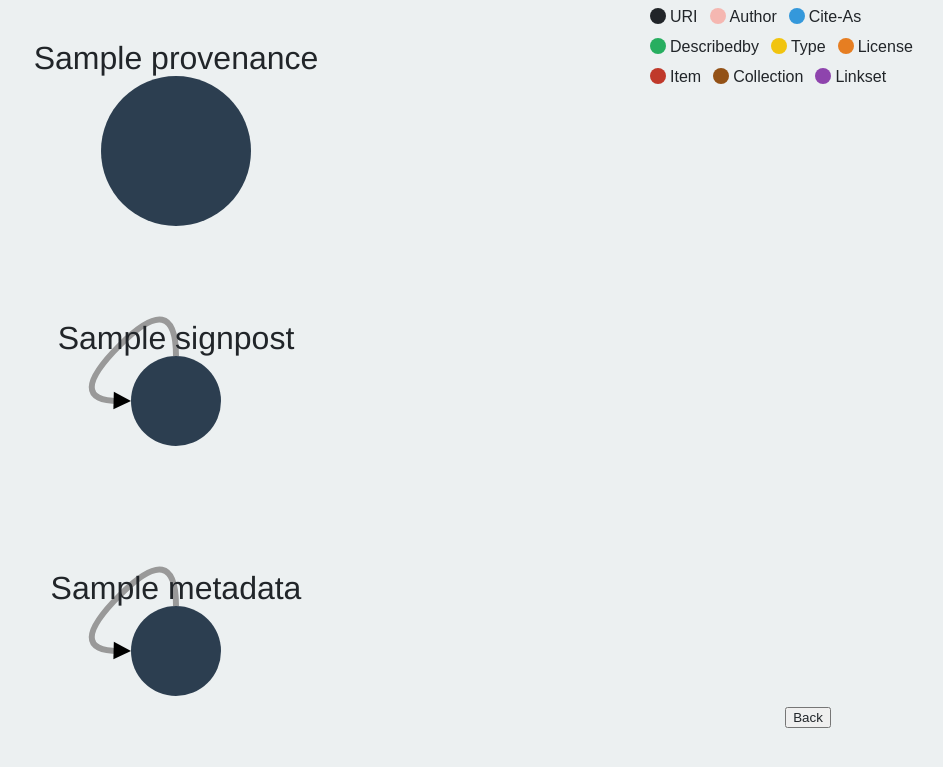
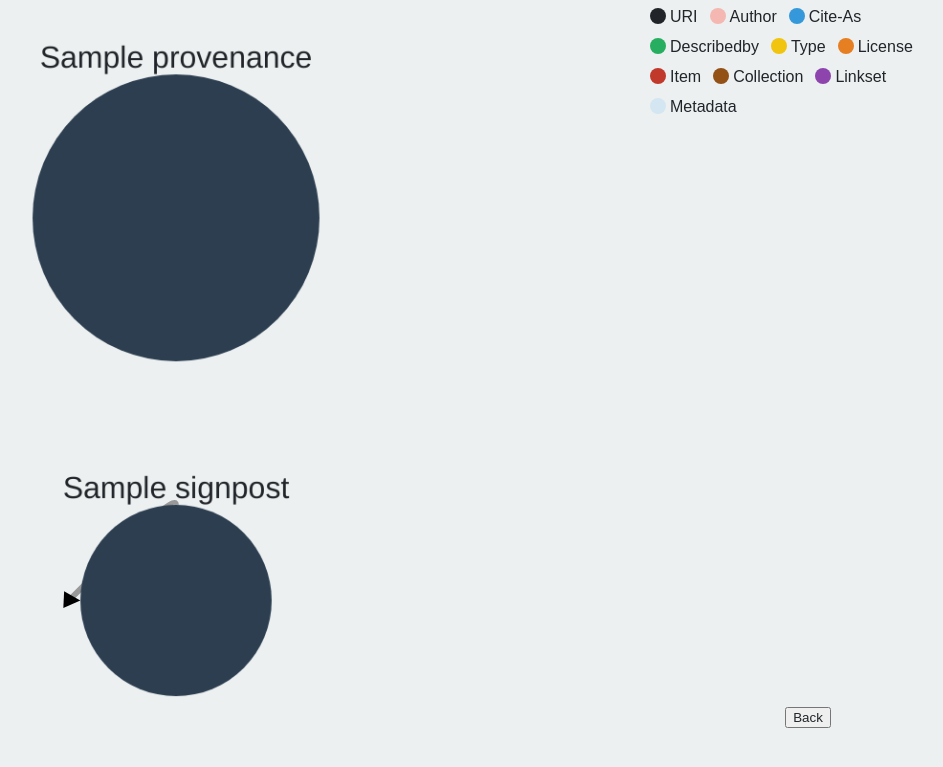
Before and after one commit to ChristosEfstathiades/3rdYearProject, a Flask app: template templates/crawled.html in a window 1280 px wide. Shown: the top 767 px of the page, without its empty margins (306-1249 px from the left). Run offline with Flask 3, Linux system fonts and the light colour scheme; the template is opened without the code that fills it: most values are stand-ins (such as "Sample title", 1, 10 or a date in 2020).

Commit message:
reduce redundant metatdata stored

```diff
--- a/app.py
+++ b/app.py
@@ -1,6 +1,6 @@
-from flask import Flask, request, render_template, url_for
+from flask import Flask, jsonify, request, render_template, url_for
 from crawler import Crawler
-from rdflib import Graph
+from rdflib import Graph, URIRef
 import requests
 import urllib.parse
 
@@ -22,8 +22,7 @@ def crawl():
         debug = request.form.get('debug')
         labels = request.form.get('labels')
         edgecolor = request.form.get('edges')
-        metadata = request.form.get('metadata')
-
+        displaymetadata = request.form.get('metadata')
 
         crawled = Crawler(url)
         crawled.crawl()
@@ -40,17 +39,30 @@ def crawl():
 
         joint_signposts = Graph()
         metadata = Graph()
+        metadataAdded = set()
         provenances = []
         for graph in graphs:
+            metadataLength = len(metadata)
             provenances.append(graph['provenance'])
             joint_signposts += graph['signposts']
             for linkset in graph['linksets']:
                 joint_signposts += graph['linksets'][linkset]['signposts']
+            for link in graph['metadata']:
+                if bool(graph['metadata'][link]) and link not in metadataAdded:
+                    metadata += graph['metadata'][link]
+                    metadataAdded.add(link)
+                    print(link)
+                    break
+            if len(metadata) == metadataLength:
                 for link in graph['linksets'][linkset]['metadata']:
-                    metadata += graph['linksets'][linkset]['metadata'][link]
-            for link in graph['metadata']:
-                metadata += graph['metadata'][link]
+                    if bool(graph['linksets'][linkset]['metadata'][link]) and link not in metadataAdded:
+                        metadata += graph['linksets'][linkset]['metadata'][link]
+                        metadataAdded.add(link)
+                        break
+        print(len(metadata))
 
+
+        metadata.serialize(destination="test.rdf", format="xml")
         joint_kg =  {
             'provenances': provenances,
             'signposts': joint_signposts,
@@ -72,40 +84,42 @@ def crawl():
 
 
         if debug:
-            # q = """
-            # PREFIX ns: <http://www.iana.org/assignments/relation/>
-
-            # SELECT ?o
-            # WHERE {
-            #     ?s ns:type ?o .
-            # }
-            # """
-            # abc = graphs[0]["signposts"].query(q)
-            # for row in abc:
-            #     print(row)
             return render_template('debug.html', graphs = graphs, joint_kg = joint_kg)
         else:
-            return render_template('crawled.html', graphs = graphs, joint_kg = joint_kg, labels = labels, edgecolor=edgecolor, metadata=metadata)
+            return render_template('crawled.html', graphs = graphs, joint_kg = joint_kg, labels = labels, edgecolor=edgecolor, displaymetadata=displaymetadata)
 
 @app.route('/fetch', methods=['GET'])
 def fetch():
     url = request.args.get('url')
-    encoded_graph_url = urllib.parse.quote(url, safe=':/')
     g = Graph()
-    gres = g.query(
-        f"""
-        SELECT ?s ?p ?o WHERE {{
-            SERVICE <{FUSEKI_QUERY_URL}> {{
-                GRAPH <https://s11.no/2022/a2a-fair-metrics/15-http-describedby-no-conneg/> {{
-                    ?s ?p ?o .
-                    FILTER(STRSTARTS(STR(?p), "http://www.iana.org/assignments/relation/"))
-                }}
-            }}
+
+    q = f"""
+        SELECT ?s ?p ?o FROM <{url}> WHERE {{
+            ?s ?p ?o .
+            FILTER(STRSTARTS(STR(?p), "http://www.iana.org/assignments/relation/"))
         }}
-        """
-    )
-    for row in gres:
-        print(row.s, row.p, row.o)
+    """
+    params = {
+        "query": q,
+        "format": "json"
+    }
+    headers = {"Content-Type": "application/x-www-form-urlencoded"}
+    response = requests.post(FUSEKI_QUERY_URL, data=params, headers=headers)
+
+    data = response.json()
+
+    for binding in data['results']['bindings']:
+        g.add((URIRef(binding["s"]["value"]), URIRef(binding["p"]["value"]), URIRef(binding["o"]["value"])))
+    for s,p,o in g:
+        print(s, p, o)
+
+    joint_kg =  {
+            'provenances': [url],
+            'signposts': g
+    }
+
+    return render_template('crawled.html', graphs = None, joint_kg = joint_kg, labels = False, edgecolor=True, displaymetadata=False)
+
 
 @app.route('/store', methods=['POST'])
 def store():
--- a/static/css/index.css
+++ b/static/css/index.css
@@ -29,6 +29,8 @@ form > * {
 
 .savedURL {
     color: #337ab7;
+    text-decoration: none;
+    margin-bottom: .5rem;
 }
 
 .savedURL:hover {
--- a/tempCodeRunnerFile.py
+++ /dev/null
@@ -1 +0,0 @@
-g1
--- a/templates/crawled.html
+++ b/templates/crawled.html
@@ -50,6 +50,10 @@
                 <div class="item">
                     <div class="key" style="background-color: #8e44ad;"></div>
                     <span>linkset</span>
+                </div>
+                <div class="item">
+                    <div class="key" style="background-color: #d4e6f1;"></div>
+                    <span>Metadata</span>
                 </div>
             </div>
             {# <form action="{{ url_for('store') }}" method="post">
@@ -122,7 +126,7 @@
             )
         {% endfor %}
         ///// METADATA GRAPH DEMO//////
-        {% if metadata %}
+        {% if displaymetadata %}
             {% for s, p, o in joint_kg['metadata'] %}
                 predicate = '{{p}}'
                 signposts.push(
@@ -143,8 +147,8 @@
                 {
                     data: { id: '{{joint_kg['provenances'][0]}}' },
                     style: {
-                        'width': 75,
-                        'height': 75
+                        'width': 150,
+                        'height': 150
                     }
                 }
                 ]
@@ -161,8 +165,8 @@
                     //'text-wrap': 'wrap',
                     //'text-max-width': '80px',
                     'background-color': '#2c3e50',
-                    'width': 45,
-                    'height': 45,
+                    'width': 100,
+                    'height': 100,
                     'color': '#212529'
                 }
                 },
@@ -198,6 +202,9 @@
         {% else %}
         cy.nodes().forEach(node => {
             colour = colourCode(node.data('label'))
+            if (node.hasClass('metadata')) {
+                colour = '#d4e6f1'
+            }
             node.style('background-color', colour);
         });
         {% endif %}
--- a/templates/index.html
+++ b/templates/index.html
@@ -22,7 +22,7 @@
                     <label for="labels">Show Labels</label>
                 </div>
                 <div class="option">
-                    <input type="checkbox" name="edges">
+                    <input type="checkbox" name="edges" checked>
                     <label for="edges">Colour Coded Edges</label>
                 </div>
                 <div class="option">
@@ -38,8 +38,8 @@
         <section>
         <h3>Saved Graphs:</h3>
         {% for url in URLs[::-1] %}
-            <p class="savedURL">{{url}}</p>
-            {# <a href="/fetch?url={{url}}" class="savedURL">{{url}}</a> #}
+            {# <p class="savedURL">{{url}}</p> #}
+            <a href="/fetch?url={{url}}" class="savedURL">{{url}}</a>
         {% endfor %}
 
         </section>
```
Also changed, not shown: test.py (+52 -13 lines), 1 other file. Lines whose indentation alone changed are shown as unchanged.
